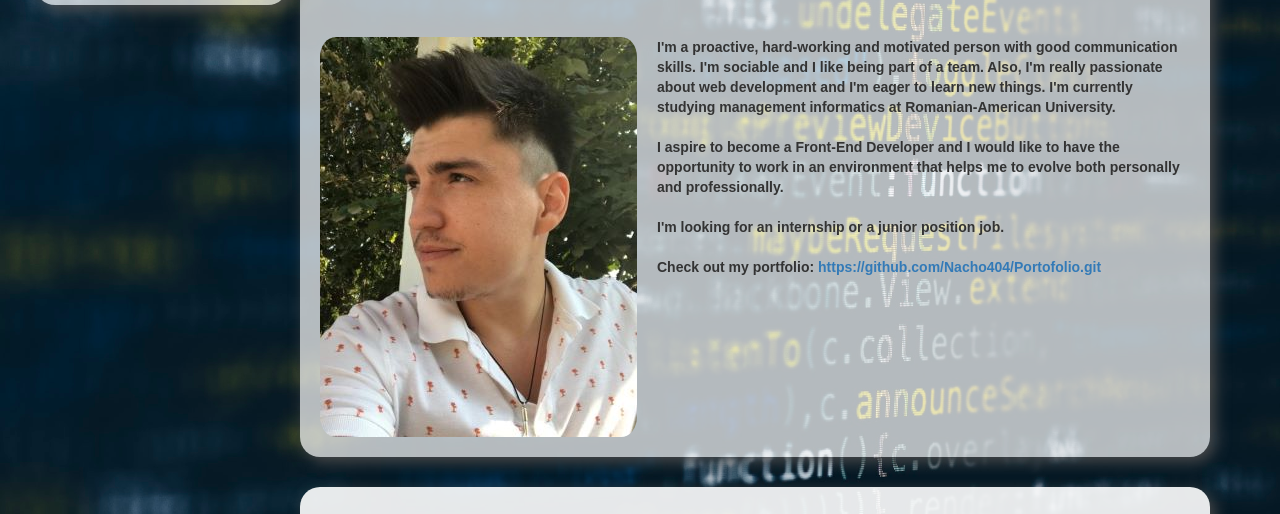
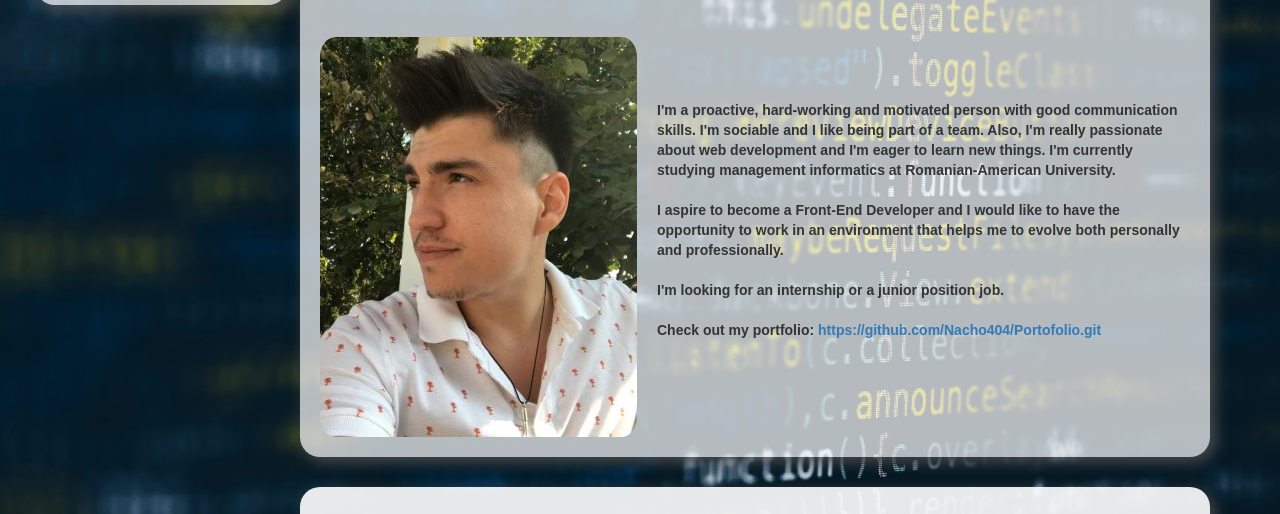
Before and after one commit to Nacho404/Online_CV_Sorin_Netejoru, a plain HTML site: page index.html in a window 1280 px wide. Shown: the part 285-799 px from the top of the page. Drawn offline with nearby package versions, Linux system fonts and the light colour scheme.

Commit message:
Refactor css of description from About me

```diff
--- a/Style/aboutMeStyle.css
+++ b/Style/aboutMeStyle.css
@@ -22,7 +22,7 @@
     padding: 10px;
     margin: 15px 0px 15 0px;
     background-color: rgba(255,255,255, 0.7);
-    box-shadow: 5px 5px 15px#4a4a4b;
+    box-shadow: 5px 5px 15px #4a4a4b;
 }
 
 
@@ -42,4 +42,5 @@
 
 #about-me #container-description #description {
     word-wrap: break-word;
+    padding: 7% 0 7% 0;
 }
```
